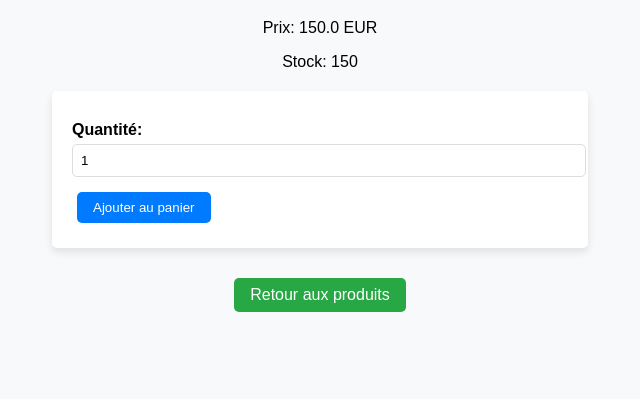
After one commit to sarahmoussaoui/E-commerce, a Flask app: page /product/4 in a window 1280 px wide. The commit adds this page. Shown: the part 401-800 px from the top of the page, without its empty margins (320-960 px from the left). Run offline with Flask 3, Linux system fonts and the light colour scheme; data comes from the database, SQL or seed files in the repository; both versions use the stored data as it was after the commit.

Commit message:
💄 CSS improved

```diff
--- a/Application Flask/app.py
+++ b/Application Flask/app.py
@@ -242,6 +242,19 @@ def view_cart():
     )
 
 
+@app.route("/product/<int:product_id>")
+def product_detail(product_id):
+    db = get_db()
+    product = db.execute(
+        "SELECT * FROM products WHERE id = ?", (product_id,)
+    ).fetchone()
+
+    if not product:
+        return "Produit non trouvé", 404  # Handle missing product gracefully
+
+    return render_template("product_detail.html", product=product)
+
+
 @app.route("/checkout", methods=["POST"])
 @login_required
 def checkout():
--- /dev/null
+++ b/Application Flask/static/styles.css
@@ -0,0 +1,176 @@
+/* General Styles */
+body {
+    font-family: Arial, sans-serif;
+    background-color: #f8f9fa;
+    margin: 0;
+    padding: 20px;
+    text-align: center;
+}
+
+h1, h2 {
+    color: #333;
+}
+
+a {
+    text-decoration: none;
+    color: white;
+}
+
+/* Product Collection Styles */
+.product-container {
+    display: flex;
+    flex-wrap: wrap;
+    justify-content: center;
+    gap: 20px;
+    padding: 20px;
+}
+
+
+.product-grid {
+    display: flex;
+    flex-wrap: wrap;
+    gap: 20px; /* Space between cards */
+    justify-content: center; /* Centers the items */
+}
+
+.product-card {
+    width: 250px; /* Adjust card width */
+    padding: 15px;
+    border: 1px solid #ddd;
+    border-radius: 8px;
+    box-shadow: 2px 2px 10px rgba(0, 0, 0, 0.1);
+    text-align: center;
+}
+
+.product-card img {
+    width: 100%;
+    height: auto;
+    border-radius: 5px;
+}
+
+.cart-link {
+    display: block !important;
+    visibility: visible !important;
+    color: #007bff; /* To make it noticeable */
+}
+
+
+.product-card:hover {
+    transform: scale(1.05);
+}
+
+
+
+.product-card h3 {
+    margin: 10px 0;
+    font-size: 18px;
+    color: #333;
+}
+
+.product-card p {
+    margin: 5px 0;
+    color: #666;
+    font-size: 14px;
+}
+
+/* Button Styles */
+button {
+    background-color: #007bff;
+    color: white;
+    border: none;
+    padding: 8px 16px;
+    margin: 5px;
+    cursor: pointer;
+    border-radius: 5px;
+    transition: 0.3s;
+}
+
+button:hover {
+    background-color: #0056b3;
+}
+
+/* Form Styles */
+form {
+    width: 40%;
+    margin: 20px auto;
+    background: white;
+    padding: 20px;
+    border-radius: 5px;
+    box-shadow: 0px 4px 8px rgba(0, 0, 0, 0.1);
+    text-align: left;
+}
+
+label {
+    display: block;
+    margin: 10px 0 5px;
+    font-weight: bold;
+}
+
+input[type="text"],
+input[type="number"] {
+    width: 100%;
+    padding: 8px;
+    margin-bottom: 10px;
+    border: 1px solid #ddd;
+    border-radius: 5px;
+}
+
+/* Back to Home Link */
+.back-link {
+    display: inline-block;
+    margin-top: 10px;
+    padding: 8px 16px;
+    background-color: #28a745;
+    color: white;
+    border-radius: 5px;
+    transition: 0.3s;
+}
+
+.back-link:hover {
+    background-color: #218838;
+}
+
+
+/* Ensure the product actions (Update & Delete) are in the same row */
+.product-actions {
+    display: flex;
+    justify-content: center;
+    align-items: center;
+    gap: 10px;
+    margin-top: 10px;
+}
+
+/* Fully reset the form */
+.delete-form {
+    display: inline; /* Makes the form behave like text */
+    margin: 0;
+    padding: 0;
+    border: none;
+    background: none;
+}
+
+/* Ensure the button styles match */
+.update-btn, .delete-btn {
+    background-color: #007bff;
+    color: white;
+    border: none;
+    padding: 8px 12px;
+    cursor: pointer;
+    border-radius: 5px;
+    transition: 0.3s;
+    font-size: 14px;
+    display: inline-block; /* Prevents block-level button behavior */
+}
+
+/* Hover effects */
+.update-btn:hover {
+    background-color: #0056b3;
+}
+
+.delete-btn {
+    background-color: #dc3545;
+}
+
+.delete-btn:hover {
+    background-color: #c82333;
+}
--- a/Application Flask/templates/cart.html
+++ b/Application Flask/templates/cart.html
@@ -7,7 +7,7 @@
     <title>Panier</title>
     <link
       rel="stylesheet"
-      href="{{ url_for('static', filename='style.css') }}" />
+      href="{{ url_for('static', filename='styles.css') }}" />
   </head>
   <body>
     <h1>Votre panier</h1>
--- /dev/null
+++ b/Application Flask/templates/product_detail.html
@@ -0,0 +1,23 @@
+<!-- Product Detail Page -->
+<!DOCTYPE html>
+<html lang="fr">
+<head>
+    <meta charset="UTF-8" />
+    <title>Détails du Produit</title>
+    <link rel="stylesheet" href="{{ url_for('static', filename='styles.css') }}" />
+</head>
+<body>
+    <h1>{{ product.name }}</h1>
+    <img src="{{ product.image_url }}" alt="{{ product.name }}" class="product-image"/>
+    <p>Prix: {{ product.price }} EUR</p>
+    <p>Stock: {{ product.stock }}</p>
+
+    <form action="" method="POST">
+        <label for="quantity">Quantité:</label>
+        <input type="number" id="quantity" name="quantity" min="1" max="{{ product.stock }}" value="1" required>
+        <button type="submit"><a href="{{ url_for('add_to_cart', product_id=product.id) }}" > Ajouter au panier</a></button>
+    </form>
+
+    <a href="{{ url_for('index') }}" class="back-link">Retour aux produits</a>
+</body>
+</html>
```
Also changed, not shown: Application Flask/templates/home_admin.html (+17 -22 lines), Application Flask/templates/index.html (+8 -11 lines), Application Flask/database.db, 3 other files.
